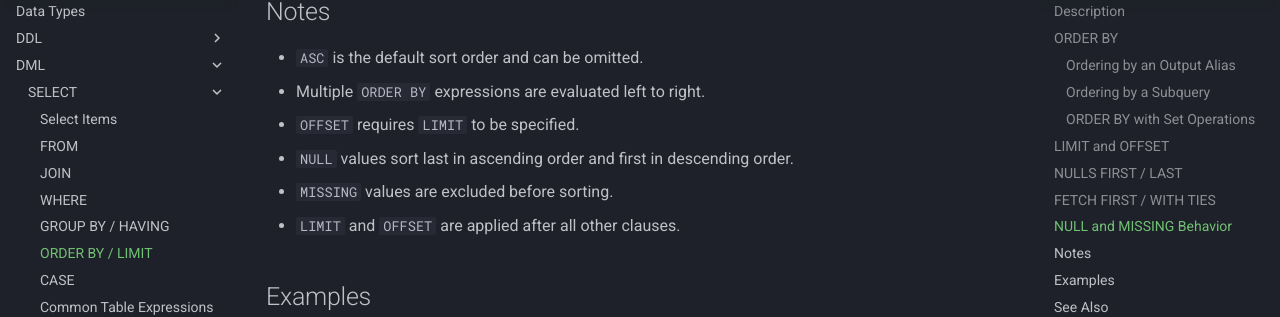
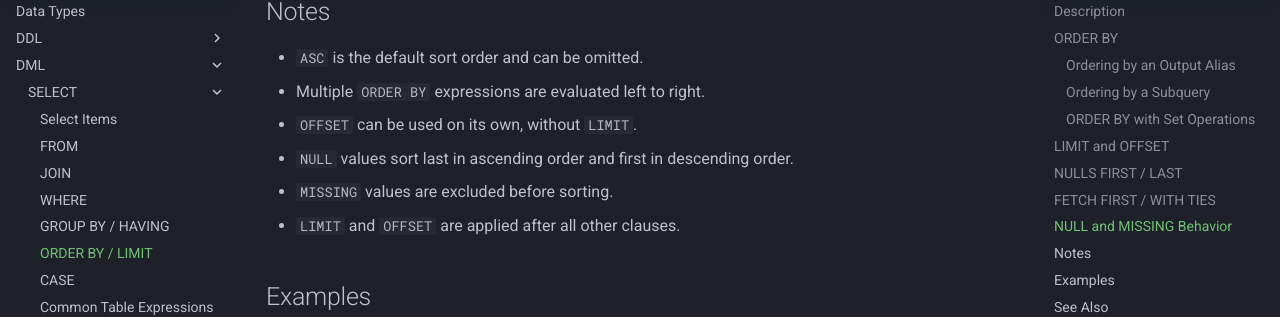
Before and after one commit to linkql/linkdb-docs, an MkDocs documentation site: the page built from docs/language/dml/select/order-and-limit.md, in a window 1280 px wide and 900 px high, scrolled down 2739 px. Shown: the part 145-462 px from the top of the window. Built offline with MkDocs 1.6.1 and Material for MkDocs 9.7.7, drawn with Linux system fonts in a browser that asks for light colours.

Commit message:
fix the note claiming OFFSET requires LIMIT

```diff
--- a/docs/language/dml/select/order-and-limit.md
+++ b/docs/language/dml/select/order-and-limit.md
@@ -121,7 +121,7 @@ SELECT users.username FROM users ORDER BY users.created_at DESC OFFSET 20 ROWS F
 ## Notes
 - `ASC` is the default sort order and can be omitted.
 - Multiple `ORDER BY` expressions are evaluated left to right.
-- `OFFSET` requires `LIMIT` to be specified.
+- `OFFSET` can be used on its own, without `LIMIT`.
 - `NULL` values sort last in ascending order and first in descending order.
 - `MISSING` values are excluded before sorting.
 - `LIMIT` and `OFFSET` are applied after all other clauses.
```
